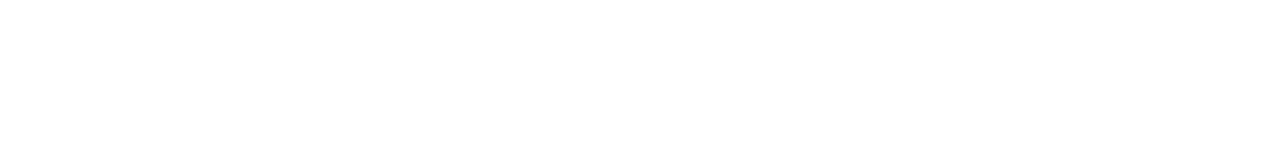
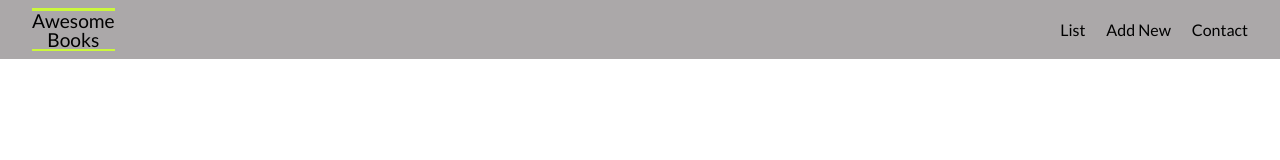
Before and after one commit to PraisesPJMT/Awesome-Books-ES6, a website: page index.html in a window 1280 px wide. Drawn offline with Linux system fonts and the light colour scheme.

Commit message:
Header section to index.html

```diff
--- a/index.css
+++ b/index.css
@@ -1 +1,87 @@
 /* AWESOME BOOKS ES6 STYLES */
+
+@import url('https://fonts.googleapis.com/css2?family=Lato&family=Open+Sans:wght@400;700;800&display=swap');
+
+/* Global Styles */
+
+* {
+  margin: 0;
+  padding: 0;
+}
+
+a {
+  text-decoration: none;
+  color: #000;
+}
+
+.flex {
+  display: flex;
+  align-items: center;
+}
+
+.flex-column {
+  display: flex;
+  flex-direction: column;
+}
+
+.flex-column-center {
+  display: flex;
+  flex-direction: column;
+  justify-content: center;
+  align-items: center;
+}
+
+/* Typography */
+
+h1,
+h2,
+.logo {
+  font-family: 'Open Sans', sans-serif;
+  font-weight: 900;
+  font-size: 1.2rem;
+}
+
+p,
+span,
+a {
+  font-family: Lato, Arial, Helvetica, sans-serif;
+  font-weight: 400;
+  font-size: 1em;
+}
+
+/* Header Styles */
+
+header {
+  background: #aba8a9;
+  padding: 0.5em 2em;
+}
+
+.header-wrapper {
+  justify-content: space-between;
+  gap: 1em;
+}
+
+.logo {
+  border-top: 3px solid #cbf83b;
+  border-bottom: 2px solid #cbf83b;
+  line-height: 1em;
+  transition: all 0.2s ease-in-out;
+}
+
+.logo:hover {
+  transform: scale(1.1);
+}
+
+nav {
+  gap: 1.3em;
+}
+
+nav a {
+  transition: all 0.2s ease-in-out;
+}
+
+nav a:hover {
+  color: #cbf83b;
+  transform: scale(1.1);
+  font-weight: bold;
+}
--- a/index.html
+++ b/index.html
@@ -11,6 +11,19 @@
     <title>Awesome Books</title>
 </head>
 <body>
+    <header>
+        <div class="header-wrapper flex">
+            <div class="logo flex-column-center">
+                <span>Awesome</span>
+                <span>Books</span>
+            </div>
+            <nav class="flex">
+                <a href="#">List</a>
+                <a href="#">Add New</a>
+                <a href="#">Contact</a>
+            </nav>
+        </div>
+    </header>
 
 </body>
 </html>
```
